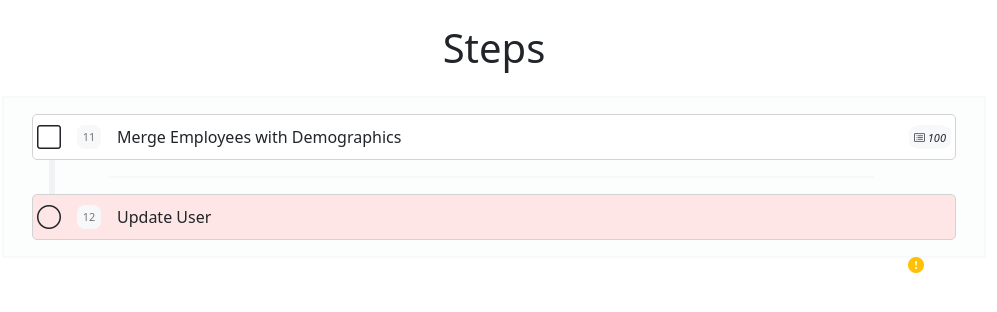
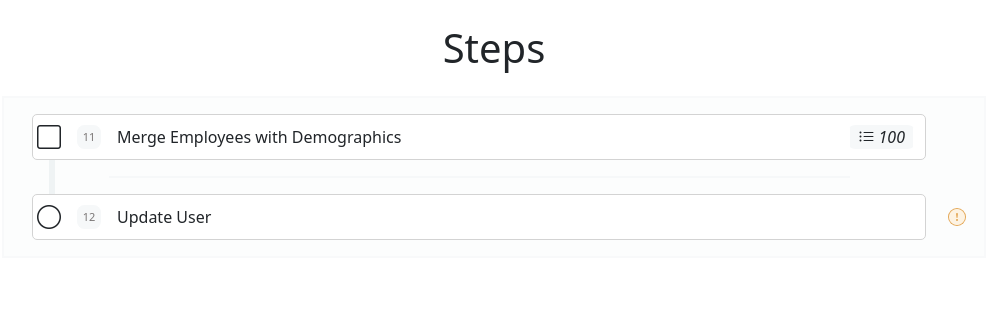
Before and after one commit to mart-so/mindcloud-challenge, a React (Create React App) app: page / in a window 1280 px wide. Shown: the top 312 px of the page, without its empty margins (18-1015 px from the left). Built offline with nearby package versions, Linux system fonts and the light colour scheme.

Commit message:
Cleaning code. Improving warning style

```diff
--- a/src/App.js
+++ b/src/App.js
@@ -2,15 +2,14 @@ import React, { useState } from "react";
 import PropTypes from "prop-types";
 import "bootstrap/dist/css/bootstrap.min.css";
 import "bootstrap-icons/font/bootstrap-icons.css";
-import "./Steps.css"; // Importa el archivo CSS
+import "./Steps.css";
 
-// Step Component
 const Step = ({ step, isActive, onClick }) => {
   return (
     <div className="step-wrapper position-relative">
       <div
-        className={`step-container ${isActive ? "active" : ""} ${
-          step.hasError ? "error" : ""
+        className={`step-container ${
+          isActive ? "active" : ""
         } d-flex align-items-center p-1 m-3 mb-3`}
         onClick={onClick}
       >
@@ -23,24 +22,23 @@ const Step = ({ step, isActive, onClick }) => {
 
         {step.cardIcon > 0 && (
           <div className="list-number">
-            <i className="bi bi-card-list"> {step.cardIcon}</i>
+            <i className="bi bi-list-ul"> {step.cardIcon}</i>
           </div>
         )}
       </div>
 
-      {step.hasError && (
-        <i className="bi bi-exclamation-circle-fill text-warning m-5 position-absolute top-50 end-0 translate-middle-y"></i>
+      {step.hasWarning && (
+        <i className="bi bi-exclamation-circle-fill custom-warning position-absolute  translate-middle-y"></i>
       )}
     </div>
   );
 };
 
-// Define PropTypes for Step
 Step.propTypes = {
   step: PropTypes.shape({
     name: PropTypes.string.isRequired,
     stepNumber: PropTypes.number.isRequired,
-    hasError: PropTypes.bool.isRequired,
+    hasWarning: PropTypes.bool.isRequired,
     icon: PropTypes.string.isRequired,
     cardIcon: PropTypes.bool.isRequired,
   }).isRequired,
@@ -48,7 +46,6 @@ Step.propTypes = {
   onClick: PropTypes.func.isRequired,
 };
 
-// Main Component
 const Steps = ({ stepsData }) => {
   const [activeStep, setActiveStep] = useState(null);
 
@@ -70,38 +67,35 @@ const Steps = ({ stepsData }) => {
   );
 };
 
-// Define PropTypes for Steps
 Steps.propTypes = {
   stepsData: PropTypes.arrayOf(
     PropTypes.shape({
       name: PropTypes.string.isRequired,
       stepNumber: PropTypes.number.isRequired,
-      hasError: PropTypes.bool.isRequired,
+      hasWarning: PropTypes.bool.isRequired,
       icon: PropTypes.string.isRequired,
       cardIcon: PropTypes.bool.isRequired,
     })
   ).isRequired,
 };
 
-// Sample steps data
 const stepsData = [
   {
     name: "Merge Employees with Demographics",
     stepNumber: 11,
-    hasError: false,
+    hasWarning: false,
     icon: "bi-square",
     cardIcon: 100,
   },
   {
     name: "Update User",
     stepNumber: 12,
-    hasError: true,
+    hasWarning: true,
     icon: "bi-circle",
     cardIcon: 0,
   },
 ];
 
-// App Component
 const App = () => {
   return (
     <div className="app-container">
--- a/src/Steps.css
+++ b/src/Steps.css
@@ -43,13 +43,13 @@
   height: 24px;
   text-align: center;
   background-color: #f6f8f9;
-  border-radius: 31%;
-  font-size: 11px;
-  padding: 5px;
-
+  border-radius: 10%;
+  margin-right: 8px;
 }
 
-
+.bi-list-ul{
+  margin: 8px;
+}
 
 .step-name {
   margin-left: 10px;
@@ -82,10 +82,21 @@
 
 .paper {
   background-color: #fcfdfd;
-  border: 2px solid #f8f9fa; /* Agregar borde de 2px de color #f8f9fa */
-  margin: 20px; /* Poner un margen de 20px */
+  border: 2px solid #f8f9fa;
+  margin: 20px;
+  padding-right: 30px;
 }
 
 .app-container {
   max-width: 80%;
 }
+
+.custom-warning {
+  color: #fdf3e3;
+  background-color: #e3a654;
+  border-radius: 50%;
+  padding: 1px;
+  display: inline-flex;
+  align-items: center;
+  justify-content: center;
+}
```
